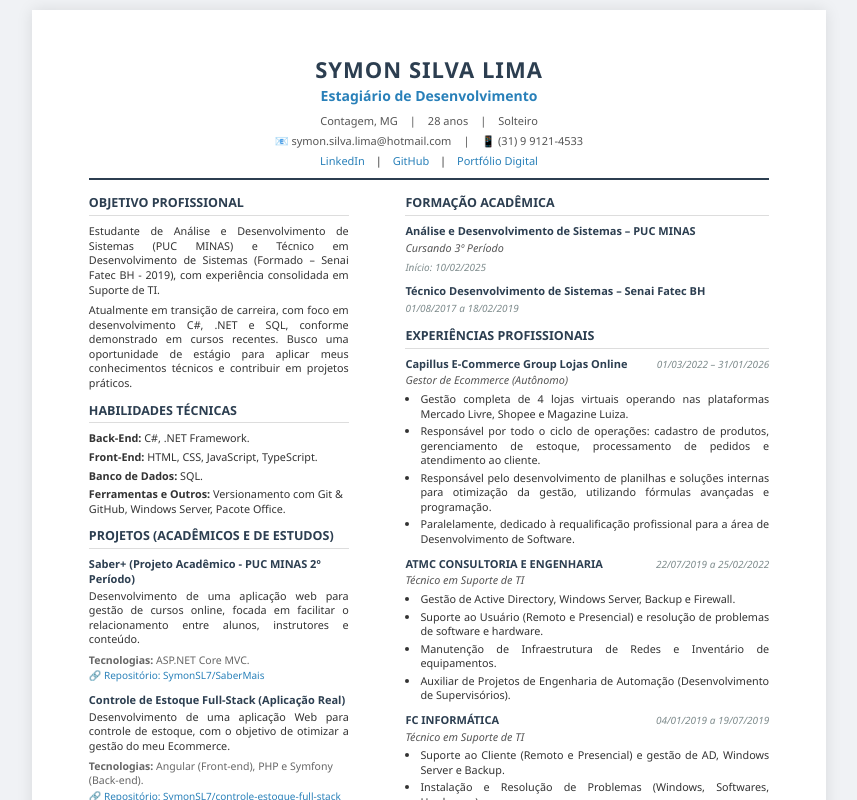
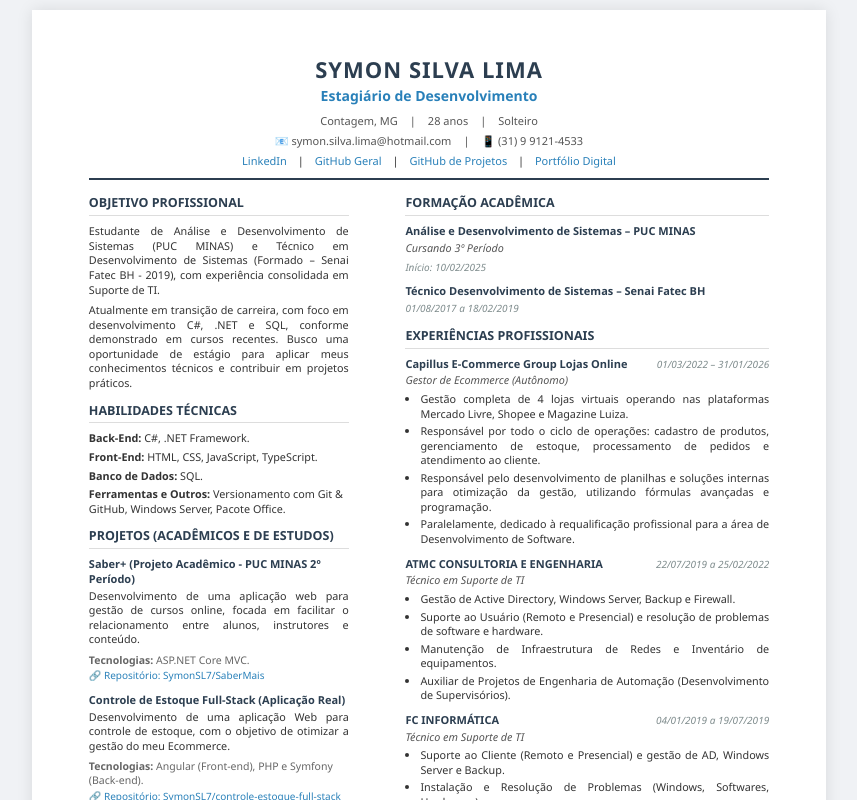
Before and after one commit to SymonSL7/CurriculoWeb, a plain HTML site: page curriculoEmColunas.html in a window 1280 px wide. Shown: the top 800 px of the page, without its empty margins (211-1068 px from the left). Drawn offline with Linux system fonts and the light colour scheme.

Commit message:
Atualização GitHub de Projetos

```diff
--- a/curriculoEmColunas.html
+++ b/curriculoEmColunas.html
@@ -250,7 +250,8 @@
 
             <div class="links">
                 <a href="https://www.linkedin.com/in/symonsilvalima" target="_blank">LinkedIn</a> |
-                <a href="https://github.com/SymonSL7" target="_blank">GitHub</a> |
+                <a href="https://github.com/SymonSL7" target="_blank">GitHub Geral</a> |
+                <a href="https://github.com/orgs/SymonProjetos/repositories" target="_blank">GitHub de Projetos</a> |
                 <a href="https://symonsl7.github.io/Portfolio/" target="_blank">Portfólio Digital</a>
             </div>
         </header>
```
